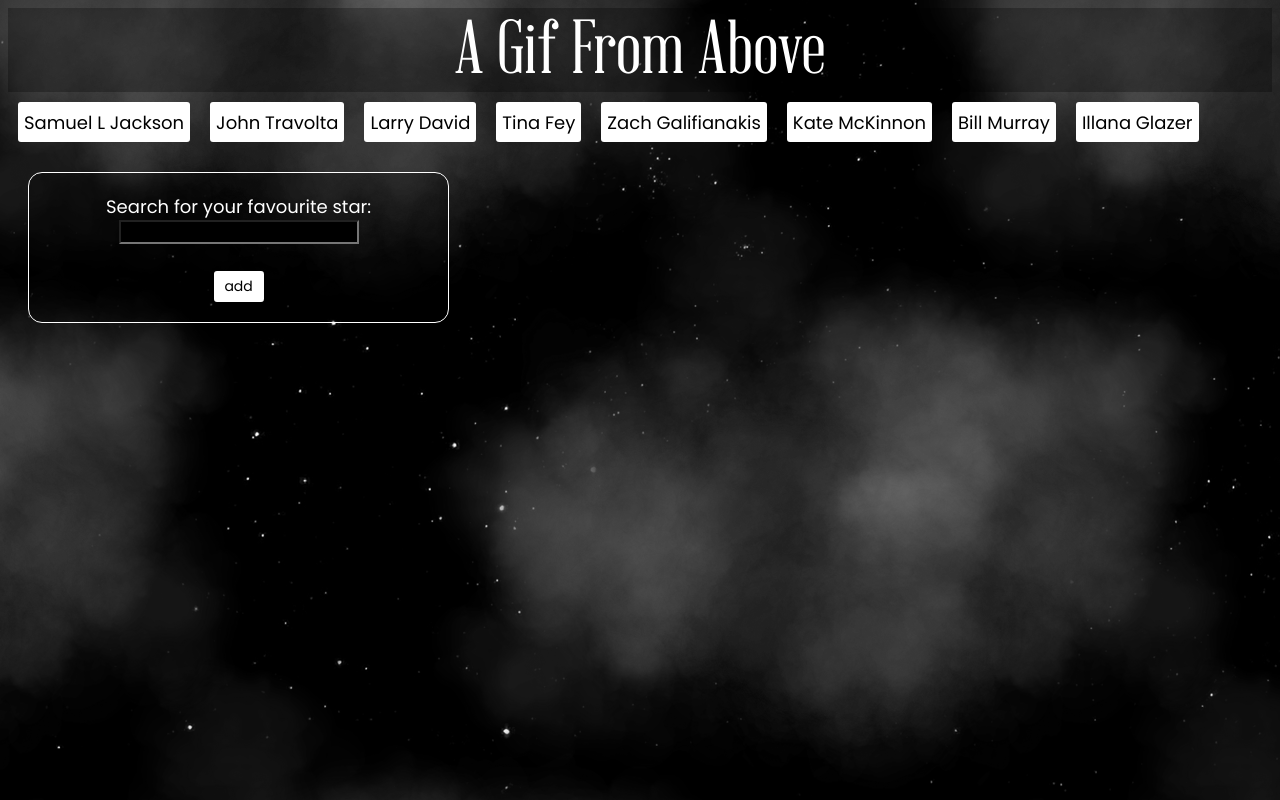
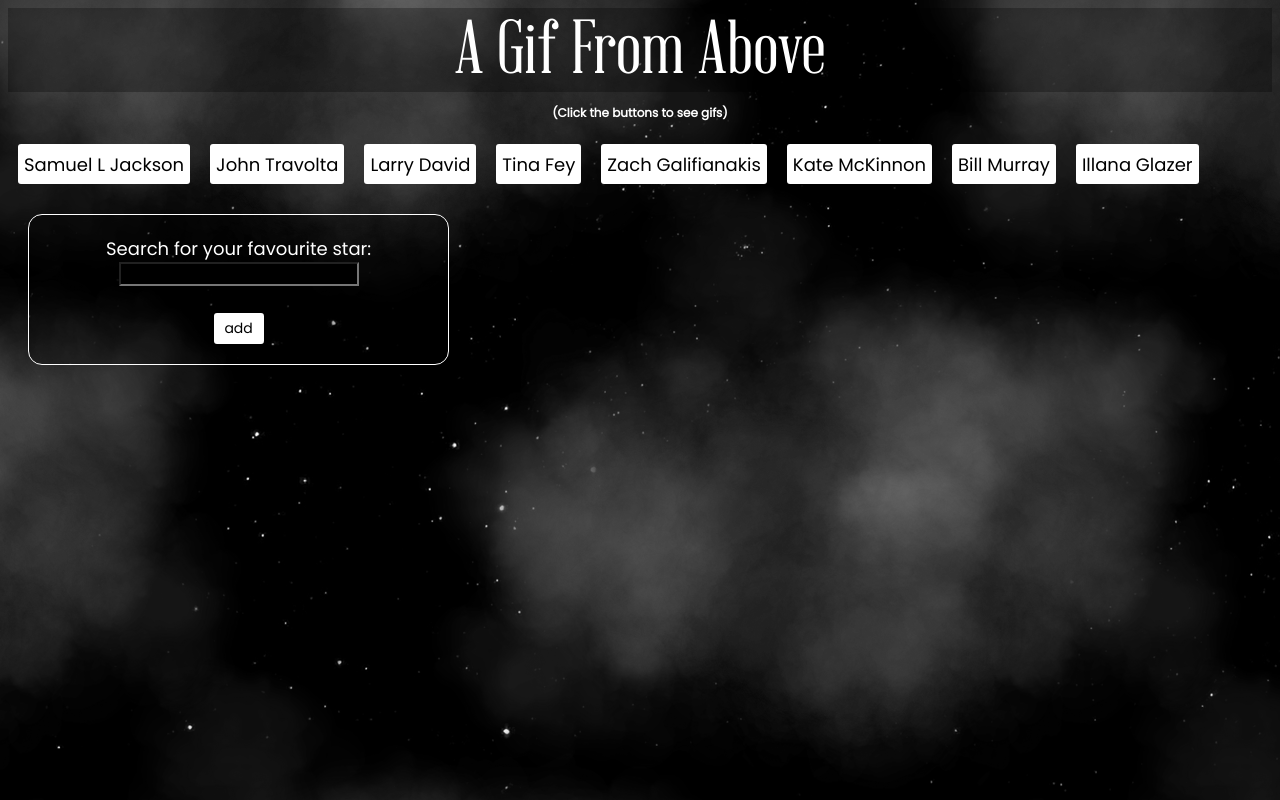
Before and after one commit to bonanastasia/gifTastic, a PHP site: page / in a window 1280 px wide. Run offline with PHP 8.4, Linux system fonts and the light colour scheme; some libraries are stand-ins or nearby versions.

Commit message:
added instructions

```diff
--- a/css/style.css
+++ b/css/style.css
@@ -173,6 +173,8 @@ label{
     border: 1px solid;
     border-radius: 14px;
     font-size: 18px;
+
+
 }
 
 #gifs-appear-here{
@@ -204,3 +206,7 @@ img{
 	    border-radius: 6px;
 	    filter: grayscale(1);
 }
+h3{
+	text-align: center;
+	font-size: 12px
+}
--- a/index.html
+++ b/index.html
@@ -20,7 +20,7 @@
 
 <div class= "container">
 <header>A Gif From Above</header>
-
+<h3>(Click the buttons to see gifs)</h3>
   <div id="buttons">
   </div>
 
```
